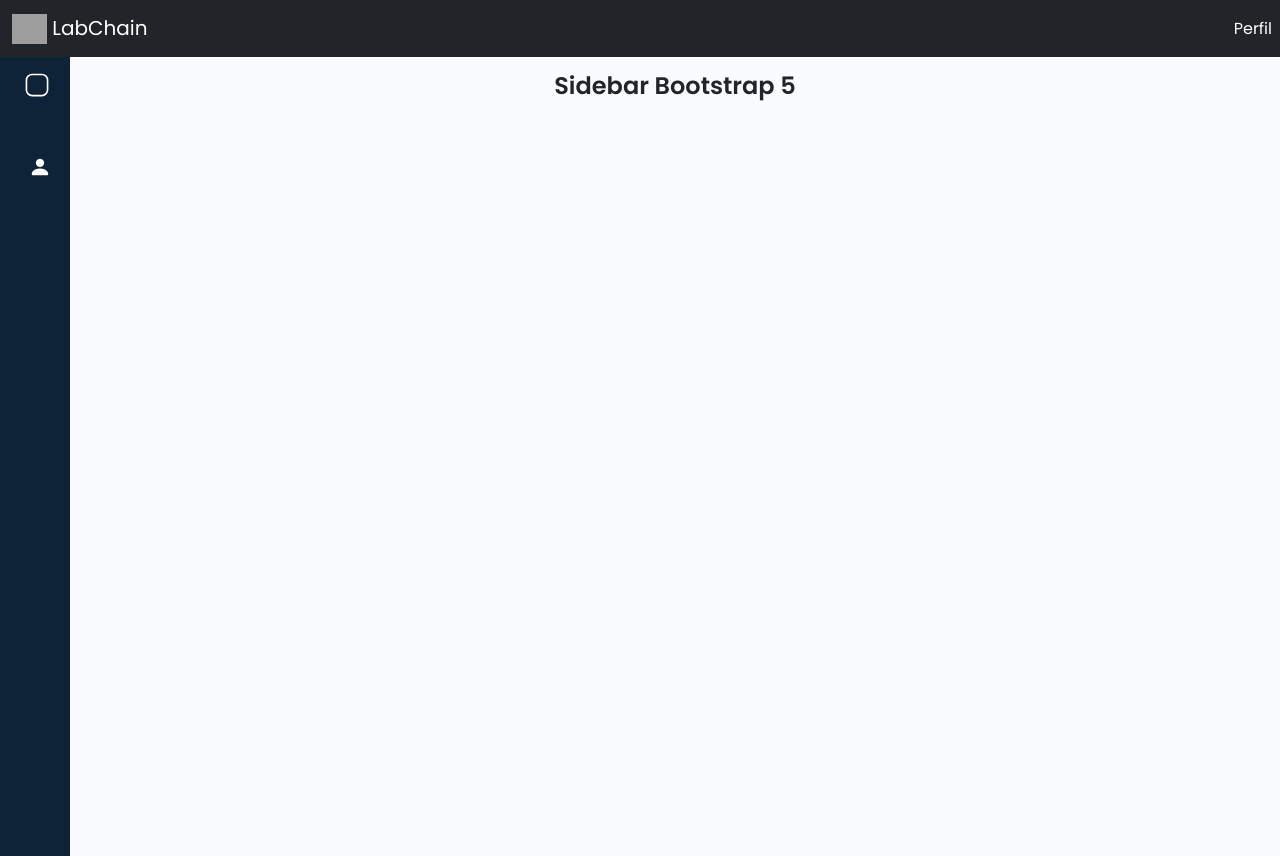
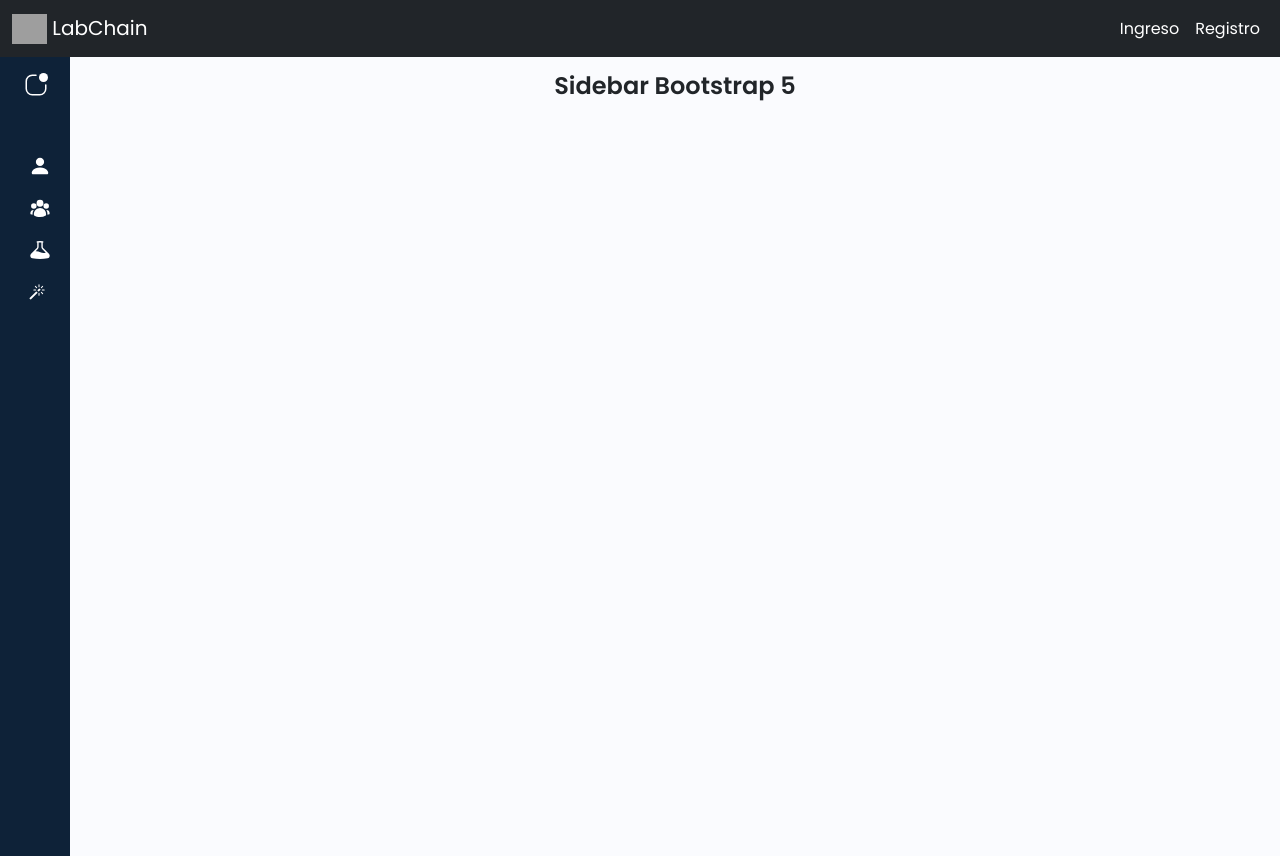
Before and after one commit to bioqu/lab_chain, a Django app: page / in a window 1280 px wide. Run offline with Django 5.2, Linux system fonts and the light colour scheme; some libraries are stand-ins or nearby versions; grey boxes are pictures that could not be loaded.

Commit message:
navbar completo

```diff
--- a/static/style.css
+++ b/static/style.css
@@ -140,3 +140,11 @@ a.sidebar-link:hover {
     transform: rotate(45deg);
     transition: all .2s ease-out;
 }
+
+.material-symbols-outlined {
+  font-variation-settings:
+  'FILL' 0,
+  'wght' 400,
+  'GRAD' 0,
+  'opsz' 24
+}
--- a/templates/partials/nav.html
+++ b/templates/partials/nav.html
@@ -7,9 +7,8 @@
     <meta http-equiv="X-UA-Compatible" content="IE=edge">
     <meta name="viewport" content="width=device-width, initial-scale=1.0">
 
-
-    <!--Linecicons CDN-->
-    <link href="https://cdn.lineicons.com/4.0/lineicons.css" rel="stylesheet" />
+    <!-- Google CSS -->
+    <link rel="stylesheet" href="https://fonts.googleapis.com/css2?family=Material+Symbols+Outlined:opsz,wght,FILL,GRAD@20..48,100..700,0..1,-50..200&icon_names=groups" />
 
     <!-- Bootstrap CSS -->
     <link href="https://cdn.jsdelivr.net/npm/bootstrap@5.3.3/dist/css/bootstrap.min.css" rel="stylesheet" integrity="sha384-QWTKZyjpPEjISv5WaRU9OFeRpok6YctnYmDr5pNlyT2bRjXh0JMhjY6hW+ALEwIH" crossorigin="anonymous">
@@ -29,21 +28,28 @@
               <button class="navbar-toggler" type="button" data-bs-toggle="collapse" data-bs-target="#navbarSupportedContent" aria-controls="navbarSupportedContent" aria-expanded="false" aria-label="Toggle navigation">
                 <span class="navbar-toggler-icon"></span>
                 </button>
-          </div>
-        <div class="collapse navbar-collapse" id="navbarSupportedContent">
-            <ul class="navbar-nav ml-auto">
-                <li class="nav-item active">
-                    <a class="nav-link text-white" href="#">Perfil {{ user.username }}
-                        <span class="sr-only">(current)</span></a>
-                </li>
             </div>
+          <div class="collapse navbar-collapse" id="navbarSupportedContent">
+            <div class="container-fluid">
+            <ul class="navbar-nav ">
+              <li class="nav-item">
+                <a class="nav-link text-white" href="#">Ingreso</a>
+              </li>
+              <li class="nav-item">
+                <a class="nav-link text-white" href="#">Registro</a>
+              </li>
+            </li>
+            </ul>
+        </div>
+        </div>
             </nav>
     <div class="wrapper" style="padding-top: 56px;">
         <aside id="sidebar">
             <div class="d-flex">
                 <button class="toggle-btn" type="button">
-                    <svg xmlns="http://www.w3.org/2000/svg" width="26" height="26" fill="currentColor" class="bi bi-app" viewBox="0 0 16 16" style="color: white;">
-                        <path d="M11 2a3 3 0 0 1 3 3v6a3 3 0 0 1-3 3H5a3 3 0 0 1-3-3V5a3 3 0 0 1 3-3zM5 1a4 4 0 0 0-4 4v6a4 4 0 0 0 4 4h6a4 4 0 0 0 4-4V5a4 4 0 0 0-4-4z"/>
+                    <svg xmlns="http://www.w3.org/2000/svg" width="24" height="24" fill="currentColor" class="bi bi-app-indicator" viewBox="0 0 16 16" style="color: white;">
+                        <path d="M5.5 2A3.5 3.5 0 0 0 2 5.5v5A3.5 3.5 0 0 0 5.5 14h5a3.5 3.5 0 0 0 3.5-3.5V8a.5.5 0 0 1 1 0v2.5a4.5 4.5 0 0 1-4.5 4.5h-5A4.5 4.5 0 0 1 1 10.5v-5A4.5 4.5 0 0 1 5.5 1H8a.5.5 0 0 1 0 1z"/>
+                        <path d="M16 3a3 3 0 1 1-6 0 3 3 0 0 1 6 0"/>
                       </svg>
                 </button>
                 <div class="sidebar-logo">
@@ -56,16 +62,19 @@
                         <svg xmlns="http://www.w3.org/2000/svg" width="22" height="22" fill="currentColor" class="bi bi-person-fill" viewBox="0 0 16 16">
                             <path d="M3 14s-1 0-1-1 1-4 6-4 6 3 6 4-1 1-1 1zm5-6a3 3 0 1 0 0-6 3 3 0 0 0 0 6"/>
                           </svg>
-                        <span>Perfil de usuario</span>
+                        <span>Perfil</span>
                     </a>
                 </li>
                 <li class="sidebar-item">
                     <a href="#" class="sidebar-link">
-                        <i class="lni lni-agenda"></i>
-                        <span>Task</span>
+                        <svg xmlns="http://www.w3.org/2000/svg" viewBox="0 0 24 24" fill="currentColor" class="size-6" width="22" height="22">
+                            <path fill-rule="evenodd" d="M8.25 6.75a3.75 3.75 0 1 1 7.5 0 3.75 3.75 0 0 1-7.5 0ZM15.75 9.75a3 3 0 1 1 6 0 3 3 0 0 1-6 0ZM2.25 9.75a3 3 0 1 1 6 0 3 3 0 0 1-6 0ZM6.31 15.117A6.745 6.745 0 0 1 12 12a6.745 6.745 0 0 1 6.709 7.498.75.75 0 0 1-.372.568A12.696 12.696 0 0 1 12 21.75c-2.305 0-4.47-.612-6.337-1.684a.75.75 0 0 1-.372-.568 6.787 6.787 0 0 1 1.019-4.38Z" clip-rule="evenodd" />
+                            <path d="M5.082 14.254a8.287 8.287 0 0 0-1.308 5.135 9.687 9.687 0 0 1-1.764-.44l-.115-.04a.563.563 0 0 1-.373-.487l-.01-.121a3.75 3.75 0 0 1 3.57-4.047ZM20.226 19.389a8.287 8.287 0 0 0-1.308-5.135 3.75 3.75 0 0 1 3.57 4.047l-.01.121a.563.563 0 0 1-.373.486l-.115.04c-.567.2-1.156.349-1.764.441Z" />
+                          </svg>
+                          <span>Laboratorio</span>
                     </a>
                 </li>
-                <li class="sidebar-item">
+                {% comment %} <li class="sidebar-item">
                     <a href="#" class="sidebar-link collapsed has-dropdown" data-bs-toggle="collapse"
                         data-bs-target="#auth" aria-expanded="false" aria-controls="auth">
                         <i class="lni lni-protection"></i>
@@ -79,47 +88,44 @@
                             <a href="#" class="sidebar-link">Register</a>
                         </li>
                     </ul>
-                </li>
+                </li> {% endcomment %}
                 <li class="sidebar-item">
                     <a href="#" class="sidebar-link collapsed has-dropdown" data-bs-toggle="collapse"
-                        data-bs-target="#multi" aria-expanded="false" aria-controls="multi">
-                        <i class="lni lni-layout"></i>
-                        <span>Multi Level</span>
+                        data-bs-target="#reactivos-submenu" aria-expanded="false" aria-controls="reactivos-submenu">
+                        <svg xmlns="http://www.w3.org/2000/svg" viewBox="0 0 24 24" fill="currentColor" class="size-6" width="22" height="22">
+                            <path fill-rule="evenodd" d="M10.5 3.798v5.02a3 3 0 0 1-.879 2.121l-2.377 2.377a9.845 9.845 0 0 1 5.091 1.013 8.315 8.315 0 0 0 5.713.636l.285-.071-3.954-3.955a3 3 0 0 1-.879-2.121v-5.02a23.614 23.614 0 0 0-3 0Zm4.5.138a.75.75 0 0 0 .093-1.495A24.837 24.837 0 0 0 12 2.25a25.048 25.048 0 0 0-3.093.191A.75.75 0 0 0 9 3.936v4.882a1.5 1.5 0 0 1-.44 1.06l-6.293 6.294c-1.62 1.621-.903 4.475 1.471 4.88 2.686.46 5.447.698 8.262.698 2.816 0 5.576-.239 8.262-.697 2.373-.406 3.092-3.26 1.47-4.881L15.44 9.879A1.5 1.5 0 0 1 15 8.818V3.936Z" clip-rule="evenodd" />
+                        </svg>
+                        <span>Reactivos</span>
                     </a>
-                    <ul id="multi" class="sidebar-dropdown list-unstyled collapse" data-bs-parent="#sidebar">
+                    <!-- Submenú con Ingresar y Editar directamente -->
+                    <ul id="reactivos-submenu" class="sidebar-dropdown list-unstyled collapse" data-bs-parent="#sidebar">
                         <li class="sidebar-item">
-                            <a href="#" class="sidebar-link collapsed" data-bs-toggle="collapse"
-                                data-bs-target="#multi-two" aria-expanded="false" aria-controls="multi-two">
-                                Two Links
-                            </a>
-                            <ul id="multi-two" class="sidebar-dropdown list-unstyled collapse">
-                                <li class="sidebar-item">
-                                    <a href="#" class="sidebar-link">Link 1</a>
-                                </li>
-                                <li class="sidebar-item">
-                                    <a href="#" class="sidebar-link">Link 2</a>
-                                </li>
-                            </ul>
+                            <a href="#" class="sidebar-link">Ingresar</a>
+                        </li>
+                        <li class="sidebar-item">
+                            <a href="#" class="sidebar-link">Editar</a>
                         </li>
                     </ul>
                 </li>
                 <li class="sidebar-item">
                     <a href="#" class="sidebar-link">
-                        <i class="lni lni-popup"></i>
-                        <span>Notification</span>
+                        <svg xmlns="http://www.w3.org/2000/svg" width="16" height="16" fill="currentColor" class="bi bi-magic" viewBox="0 0 16 16" width="22" height="22">
+                            <path d="M9.5 2.672a.5.5 0 1 0 1 0V.843a.5.5 0 0 0-1 0zm4.5.035A.5.5 0 0 0 13.293 2L12 3.293a.5.5 0 1 0 .707.707zM7.293 4A.5.5 0 1 0 8 3.293L6.707 2A.5.5 0 0 0 6 2.707zm-.621 2.5a.5.5 0 1 0 0-1H4.843a.5.5 0 1 0 0 1zm8.485 0a.5.5 0 1 0 0-1h-1.829a.5.5 0 0 0 0 1zM13.293 10A.5.5 0 1 0 14 9.293L12.707 8a.5.5 0 1 0-.707.707zM9.5 11.157a.5.5 0 0 0 1 0V9.328a.5.5 0 0 0-1 0zm1.854-5.097a.5.5 0 0 0 0-.706l-.708-.708a.5.5 0 0 0-.707 0L8.646 5.94a.5.5 0 0 0 0 .707l.708.708a.5.5 0 0 0 .707 0l1.293-1.293Zm-3 3a.5.5 0 0 0 0-.706l-.708-.708a.5.5 0 0 0-.707 0L.646 13.94a.5.5 0 0 0 0 .707l.708.708a.5.5 0 0 0 .707 0z"/>
+                          </svg>
+                        <span>Experimentos</span>
                     </a>
                 </li>
-                <li class="sidebar-item">
+                {% comment %} <li class="sidebar-item">
                     <a href="#" class="sidebar-link">
                         <i class="lni lni-cog"></i>
                         <span>Setting</span>
                     </a>
-                </li>
+                </li> {% endcomment %}
             </ul>
             <div class="sidebar-footer">
                 <a href="#" class="sidebar-link">
                     <i class="lni lni-exit"></i>
-                    <span>Logout</span>
+                    <span>Desconectarse</span>
                 </a>
             </div>
         </aside>
```
Also changed, not shown: static/laboratory.svg (added).
